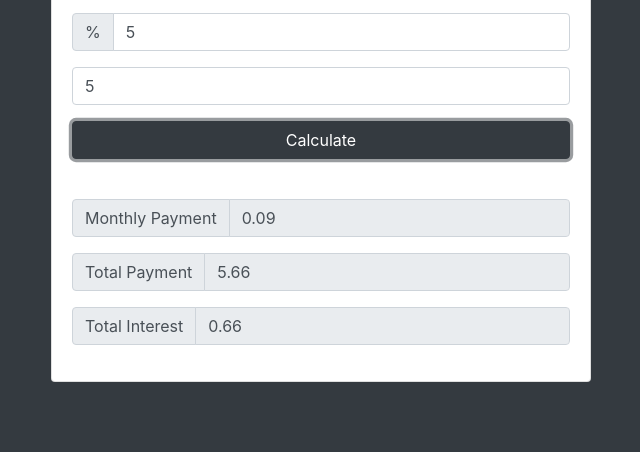
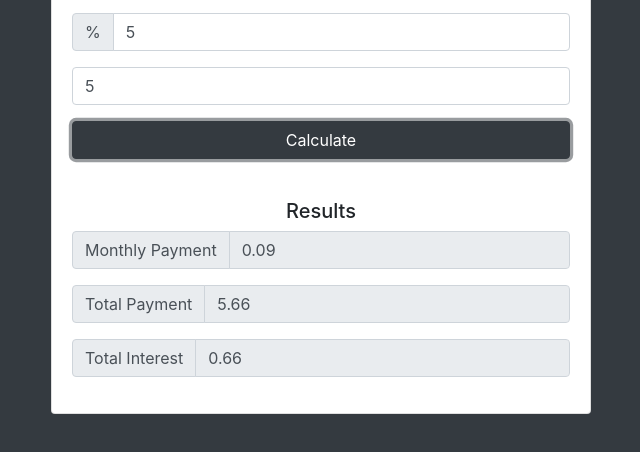
Before and after one commit to Mf4z/loan_calculator, a plain HTML site: page index.html in a window 1280 px wide. Both pictures are taken after typing "5", "5", "5" into the empty fields and a click on the input "Calculate". Shown: the part 182-634 px from the top of the page, without its empty margins (319-959 px from the left). Drawn offline with nearby package versions, Linux system fonts and the light colour scheme.

Commit message:
Add loader and improve user experience

```diff
--- a/app.js
+++ b/app.js
@@ -1,11 +1,18 @@
 //Listen for submit
-document.getElementById('loan-form').addEventListener('submit',calculateResults);
+document.getElementById('loan-form').addEventListener('submit',function(e){
+    //Hide results
+    document.getElementById('results').style.display = 'none';
+
+    //Show loader
+    document.getElementById('loading').style.display = 'block';
+
+    //Show calc image after 2 secs
+    setTimeout(calculateResults,2000);
+    e.preventDefault();
+});
 
 //Calculate Results
-function calculateResults(e){
-
-    console.log("Hello");
-
+function calculateResults(){
     //UI Vars
     const amount_ui = document.getElementById('amount');
     const interest_ui = document.getElementById('interest');
@@ -28,15 +35,26 @@ function calculateResults(e){
         totalPayment_ui.value = (monthly * calculatedPayments).toFixed(2);
         totalInterest_ui.value = ((monthly * calculatedPayments) - principal).toFixed(2);
 
+        //Show results
+        document.getElementById('results').style.display = 'block';
+
+        //Hide loader
+        document.getElementById('loading').style.display = 'none';
     }
     else{
         //Show error
         showError('Please Check Your Number');
     }
-    e.preventDefault();
 }
 
 function showError(error){
+
+//Hide results
+document.getElementById('results').style.display = 'none';
+
+//Hide loader
+document.getElementById('loading').style.display = 'none';
+
     //Create a div
     const errorDiv = document.createElement('div');
 
--- a/index.html
+++ b/index.html
@@ -7,7 +7,11 @@
 
     <!-- Bootstrap CSS -->
     <link rel="stylesheet" href="https://maxcdn.bootstrapcdn.com/bootstrap/4.0.0/css/bootstrap.min.css" integrity="sha384-Gn5384xqQ1aoWXA+058RXPxPg6fy4IWvTNh0E263XmFcJlSAwiGgFAW/dAiS6JXm" crossorigin="anonymous">
-
+    <style>
+        #loading, #results {
+                display: none;
+        }
+    </style>
     <title>Loan Calculator</title>
   </head>
   <body class="bg-dark">
@@ -46,13 +50,13 @@
 
                     <!-- Loader here -->
 
-                    <!-- <div id="loading">
+                    <div id="loading">
                         <img src="img/loading.gif" alt="">
-                    </div> -->
+                    </div>
 
                     <!-- Results  -->
                     <div id="results" class="pt-4">
-
+                        <h5>Results</h5>
                         <div class="form-group">
                             <div class="input-group">
                                 <div class="input-group-prepend">
```
